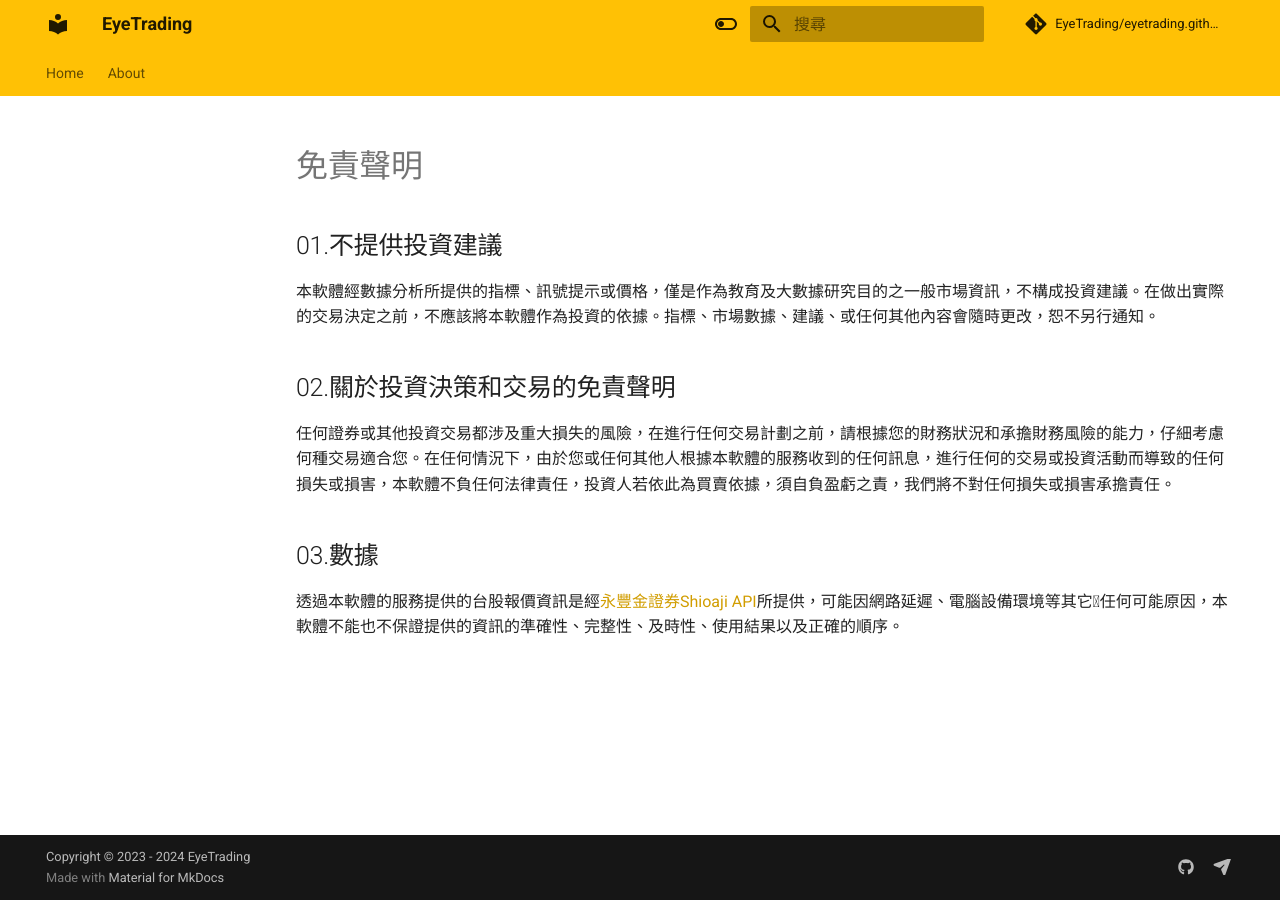
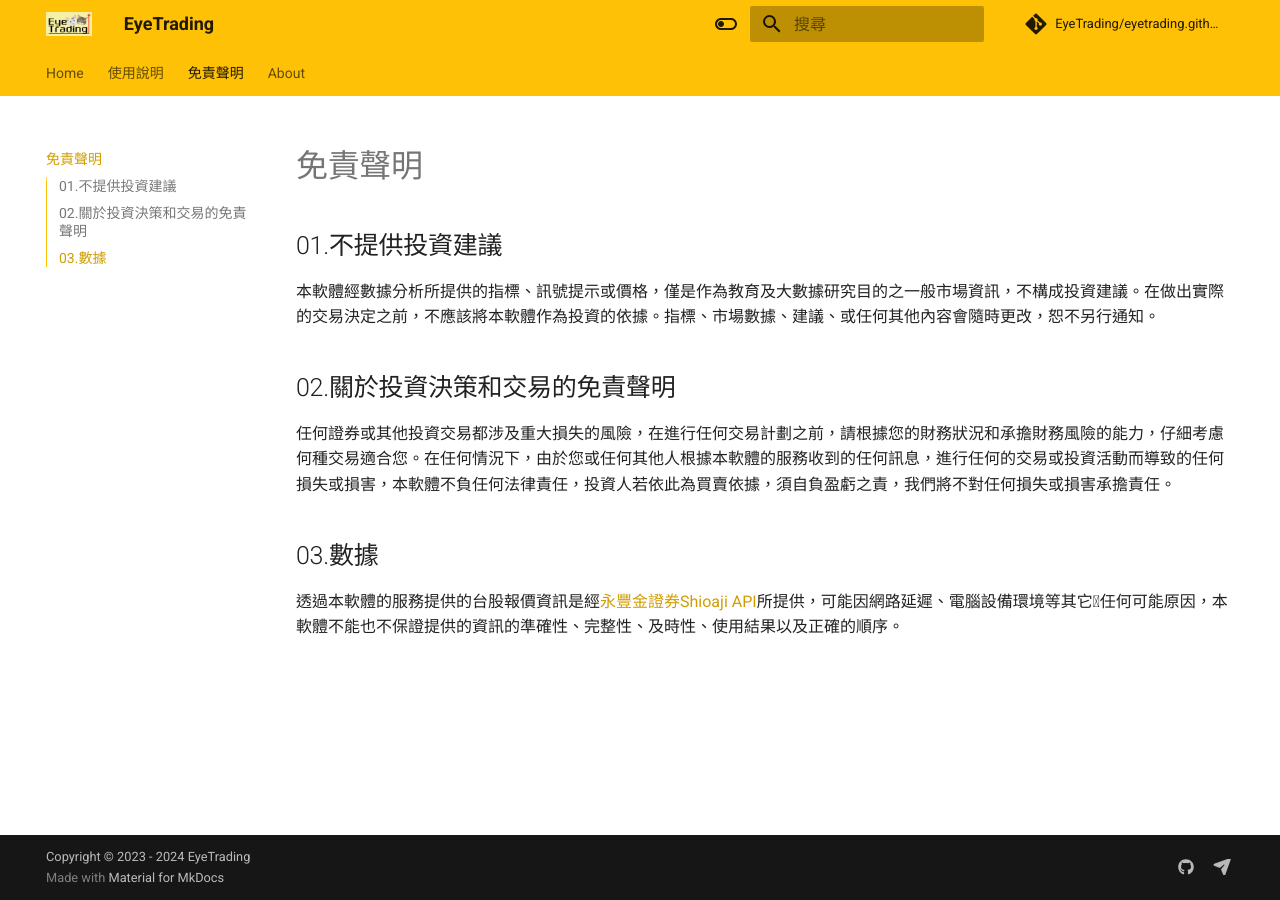
Before and after one commit to EyeTrading/eyetrading.github.io, an MkDocs documentation site: the page built from docs/disclaimer.md, in a window 1280 px wide. Built offline with MkDocs 1.6.1 and Material for MkDocs 9.7.7, drawn with Linux system fonts in a browser that asks for light colours; comment, search, counter and statistics services are not loaded; some of the changed lines change nothing that is shown.

Commit message:
Update mkdocs.yml

```diff
--- a/mkdocs.yml
+++ b/mkdocs.yml
@@ -6,10 +6,17 @@ repo_url: https://github.com/eyetrading/eyetrading.github.io
 
 nav:
   - Home: index.md
+  - 使用說明:
+    - 安裝與設定: guides/index.md
+    - 軟體畫面: guides/screen_eyetrading.md
+    - 下單畫面: guides/screen_flashbot.md
+  - 免責聲明: disclaimer.md
   - About: about.md
+
 theme:
   name: material
   language: zh-TW
+  logo: assets/logo.png
   palette:
     - media: "(prefers-color-scheme: light)"
       scheme: default
@@ -51,3 +58,5 @@ extra:
 copyright: Copyright &copy; 2023 - 2024 EyeTrading
 markdown_extensions:
   - admonition
+  - attr_list
+  - md_in_html
```
